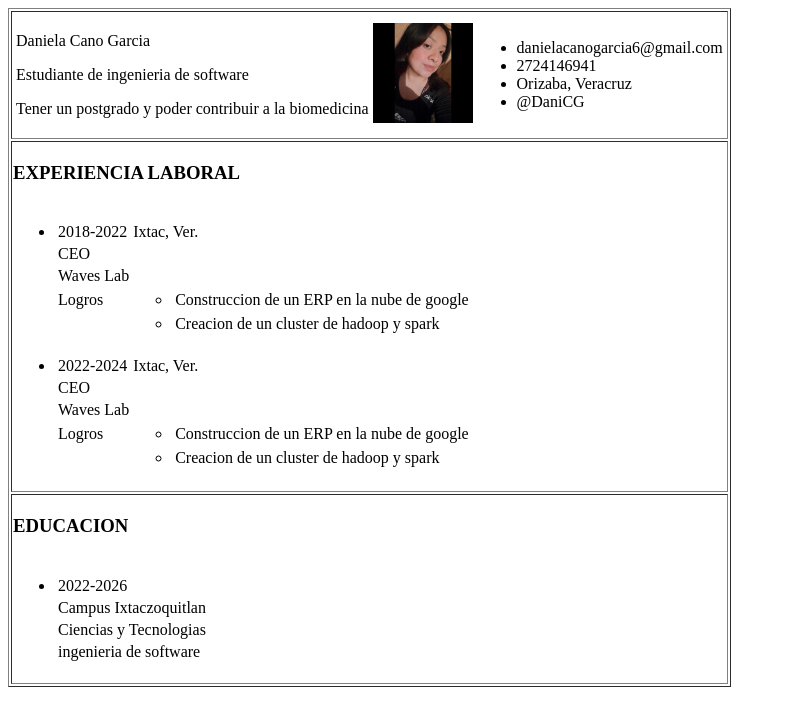
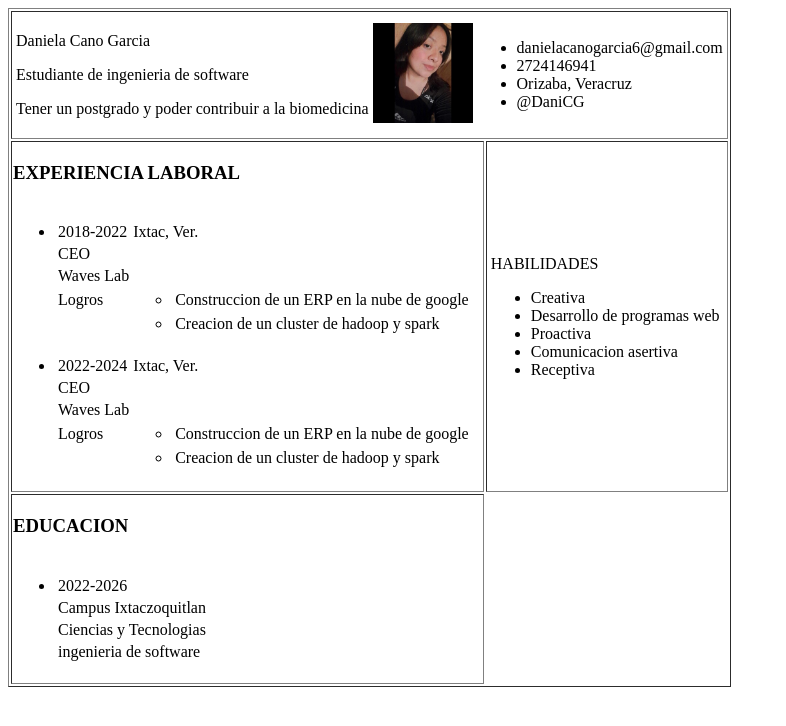
Before and after one commit to DanielaCanoGarcia/DanielaCG.github.io, an Angular app: page / in a window 1280 px wide. Shown: the top 726 px of the page, without its empty margins (0-786 px from the left). Built offline with nearby package versions, Linux system fonts and the light colour scheme.

Commit message:
add skills branch #4

```diff
--- a/src/app/app.component.html
+++ b/src/app/app.component.html
@@ -8,6 +8,9 @@
         <td>
             <app-work-experience></app-work-experience>
         </td>
+        <td>
+            <app-skills></app-skills>
+        </td>
     </tr>
     <tr>
         <td>
--- a/src/app/app.component.ts
+++ b/src/app/app.component.ts
@@ -3,11 +3,12 @@ import { RouterLink, RouterLinkActive, RouterOutlet } from '@angular/router';
 import { HeaderComponent } from './header/header.component';
 import { WorkExperienceComponent } from './work-experience/work-experience.component';
 import { EducationComponent } from './education/education.component';
-
+import { SkillsComponent } from './skills/skills.component';
 @Component({
   selector: 'app-root',
   standalone: true,
-  imports: [RouterOutlet, RouterLink, RouterLinkActive, HeaderComponent, WorkExperienceComponent, EducationComponent],
+  imports: [RouterOutlet, RouterLink, RouterLinkActive, HeaderComponent, WorkExperienceComponent,
+     EducationComponent, SkillsComponent],
   templateUrl: './app.component.html',
   styleUrl: './app.component.css'
 })
--- /dev/null
+++ b/src/app/skills/skills.component.html
@@ -0,0 +1,14 @@
+<table>
+    <tr>
+        <td>
+            <p>HABILIDADES</p>
+            <ul>
+                <li>Creativa</li>
+                <li>Desarrollo de programas web</li>
+                <li>Proactiva</li>
+                <li>Comunicacion asertiva</li>
+                <li>Receptiva</li>
+            </ul>
+        </td>
+    </tr>
+</table>
```
Also changed, not shown: src/app/skills/skills.component.ts (added, +12 -0 lines), src/app/skills/skills.component.css (added), 1 other file (tests, documents, lock files or other folders).
